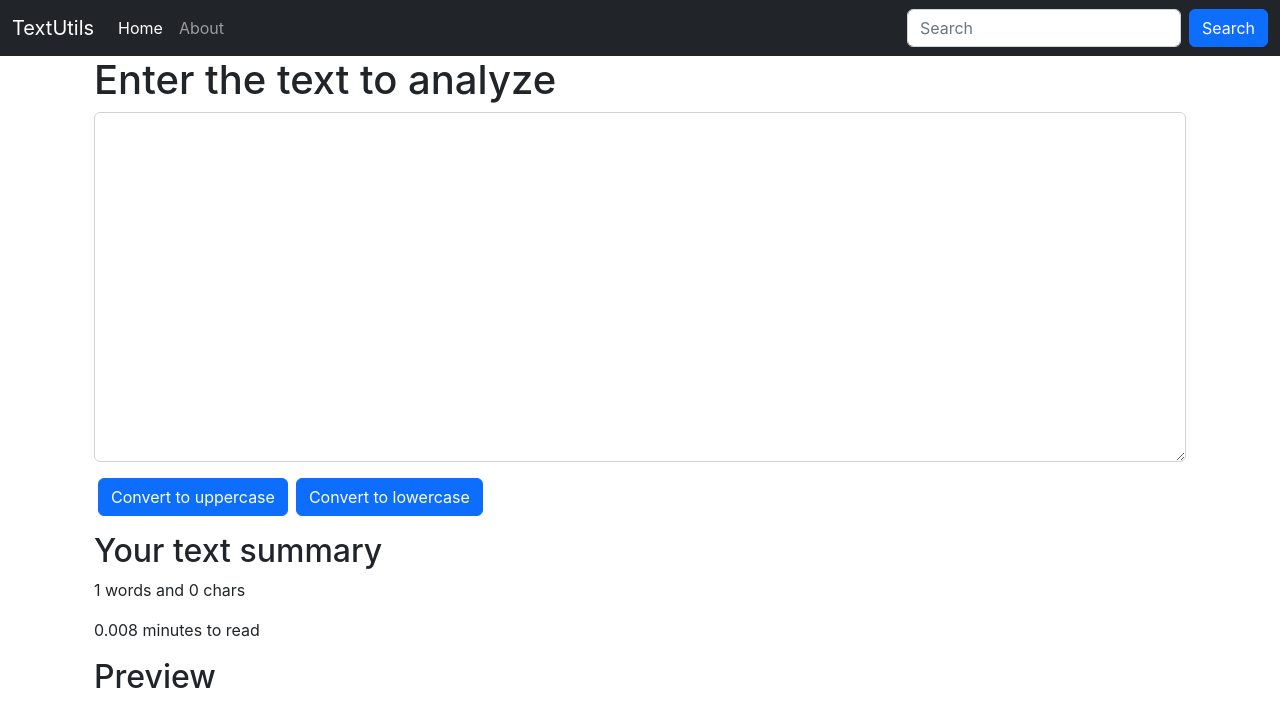
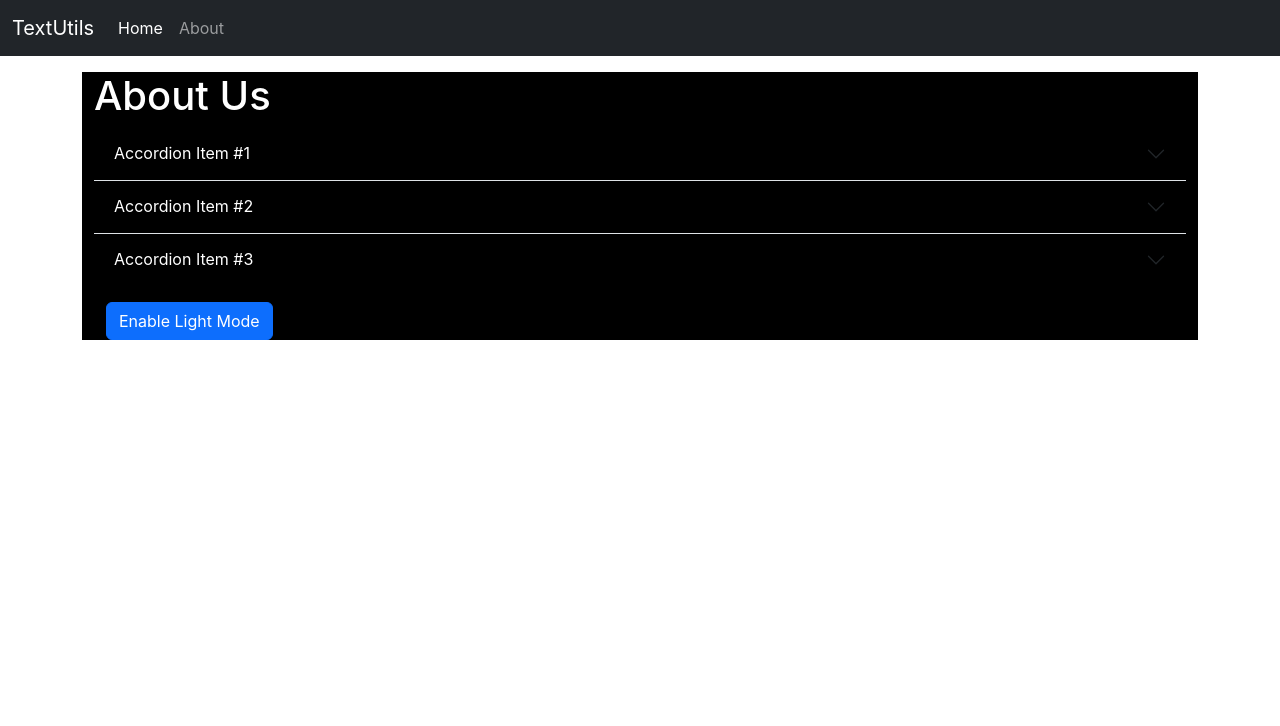
Before and after one commit to saud-ahmad24/react-demo-project, a React (Create React App) app: page / in a window 1280 px wide. Shown: the top 726 px of the page. Built offline with nearby package versions, Linux system fonts and the light colour scheme.

Commit message:
About page dark/light mode

```diff
--- a/public/index.html
+++ b/public/index.html
@@ -15,10 +15,13 @@
 
     <title>React App</title>
     <link href="https://cdn.jsdelivr.net/npm/bootstrap@5.2.3/dist/css/bootstrap.min.css" rel="stylesheet" integrity="sha384-rbsA2VBKQhggwzxH7pPCaAqO46MgnOM80zW1RWuH61DGLwZJEdK2Kadq2F9CUG65" crossorigin="anonymous">
+    <script src="https://cdn.jsdelivr.net/npm/@popperjs/core@2.11.6/dist/umd/popper.min.js" integrity="sha384-oBqDVmMz9ATKxIep9tiCxS/Z9fNfEXiDAYTujMAeBAsjFuCZSmKbSSUnQlmh/jp3" crossorigin="anonymous"></script>
+<script src="https://cdn.jsdelivr.net/npm/bootstrap@5.2.3/dist/js/bootstrap.min.js" integrity="sha384-cuYeSxntonz0PPNlHhBs68uyIAVpIIOZZ5JqeqvYYIcEL727kskC66kF92t6Xl2V" crossorigin="anonymous"></script>
   </head>
   <body>
+
     <noscript>You need to enable JavaScript to run this app.</noscript>
     <div id="root"></div>
-    <script src="https://cdn.jsdelivr.net/npm/@popperjs/core@2.11.6/dist/umd/popper.min.js" integrity="sha384-oBqDVmMz9ATKxIep9tiCxS/Z9fNfEXiDAYTujMAeBAsjFuCZSmKbSSUnQlmh/jp3" crossorigin="anonymous"></script>
+
   </body>
 </html>
--- a/src/App.js
+++ b/src/App.js
@@ -1,6 +1,7 @@
 import './App.css';
+import About from './components/About';
 import NavBar from './components/Navbar';
-import TextForm from './components/TextForm';
+// import TextForm from './components/TextForm';
 
 
 function App() {
@@ -8,7 +9,8 @@ function App() {
     <>
     <NavBar  title="TextUtils"/>
     <div className="container">
-    <TextForm heading="Enter the text to analyze"/>
+    {/* <TextForm heading="Enter the text to analyze"/> */}
+    <About/>
 
     </div>
     </>
--- /dev/null
+++ b/src/components/About.js
@@ -0,0 +1,68 @@
+import React, { useState } from 'react'
+
+export default function About() {
+   const [myStyle,setMyStyle]=useState({
+        color:'white',
+        backgroundColor:'black'
+    })
+    const [btntext,setbtntext]=useState("Enable Light Mode")
+
+    const toggleStyle=()=>{
+        if(myStyle.color==='black'){
+            setMyStyle({
+                color:'white',
+                backgroundColor:'black',
+                border:'1px solid white'
+            })
+            setbtntext("Enable Light Mode")
+        }else{
+            setMyStyle({
+                color:'black',
+                backgroundColor:'white',
+                border:'1px solid black'
+            })
+            setbtntext("Enable Dark Mode")
+        }
+    }
+
+  return (
+    <div className='container my-3' style={myStyle}>
+                <h1>About Us</h1>
+            <div className="accordion accordion-flush" id="accordionFlushExample">
+        <div className="accordion-item">
+            <h2 className="accordion-header" id="flush-headingOne">
+            <button className="accordion-button collapsed" style={myStyle} type="button" data-bs-toggle="collapse" data-bs-target="#flush-collapseOne" aria-expanded="false" aria-controls="flush-collapseOne">
+                Accordion Item #1
+            </button>
+            </h2>
+            <div id="flush-collapseOne" style={myStyle} className="accordion-collapse collapse" aria-labelledby="flush-headingOne" data-bs-parent="#accordionFlushExample">
+            <div className="accordion-body" style={myStyle}>Placeholder content for this accordion, which is intended to demonstrate the <code>.accordion-flush</code> class. This is the first item's accordion body.</div>
+            </div>
+        </div>
+        <div className="accordion-item">
+            <h2 className="accordion-header" id="flush-headingTwo">
+            <button className="accordion-button collapsed" style={myStyle} type="button" data-bs-toggle="collapse" data-bs-target="#flush-collapseTwo" aria-expanded="false" aria-controls="flush-collapseTwo">
+                Accordion Item #2
+            </button>
+            </h2>
+            <div id="flush-collapseTwo" style={myStyle} className="accordion-collapse collapse" aria-labelledby="flush-headingTwo" data-bs-parent="#accordionFlushExample">
+            <div className="accordion-body" style={myStyle}>Placeholder content for this accordion, which is intended to demonstrate the <code>.accordion-flush</code> class. This is the second item's accordion body. Let's imagine this being filled with some actual content.</div>
+                </div>
+            </div>
+            <div className="accordion-item">
+                <h2 className="accordion-header" id="flush-headingThree">
+                <button className="accordion-button collapsed" style={myStyle} type="button" data-bs-toggle="collapse" data-bs-target="#flush-collapseThree" aria-expanded="false" aria-controls="flush-collapseThree">
+                    Accordion Item #3
+                </button>
+                </h2>
+                <div id="flush-collapseThree" style={myStyle} className="accordion-collapse collapse" aria-labelledby="flush-headingThree" data-bs-parent="#accordionFlushExample">
+                <div className="accordion-body" style={myStyle}>Placeholder content for this accordion, which is intended to demonstrate the <code>.accordion-flush</code> class. This is the third item's accordion body. Nothing more exciting happening here in terms of content, but just filling up the space to make it look, at least at first glance, a bit more representative of how this would look in a real-world application.</div>
+                </div>
+            </div>
+        </div>
+    <div className="container my-3">
+    <button type='button' onClick={toggleStyle} className='btn btn-primary'>{btntext}</button>
+    </div>
+    </div>
+  )
+}
--- a/src/components/Navbar.js
+++ b/src/components/Navbar.js
@@ -31,7 +31,7 @@ export default function NavBar(props) {
               </a>
             </li>
           </ul>
-          <form className="d-flex" role="search">
+          {/* <form className="d-flex" role="search">
             <input
               className="form-control me-2"
               type="search"
@@ -41,7 +41,7 @@ export default function NavBar(props) {
             <button className="btn btn-primary" type="submit">
               Search
             </button>
-          </form>
+          </form> */}
         </div>
       </div>
     </nav>
--- a/src/components/TextForm.js
+++ b/src/components/TextForm.js
@@ -16,6 +16,11 @@ export default function TextForm(props) {
     console.log("changed");
     setText(event.target.value);
   };
+  const handleClearClick = () => {
+    console.log("handleUpClick is clicked" + text);
+    let newText = '';
+    setText(newText);
+  };
 
   return (
     <>
@@ -29,6 +34,10 @@ export default function TextForm(props) {
       <button onClick={handleLoClick} className="btn btn-primary mx-1">
         Convert to lowercase
       </button>
+      <button onClick={handleClearClick} className="btn btn-primary mx-1">
+        Clear Text
+      </button>
+
     </div>
     <div className="container my-3">
     <h2>Your text summary</h2>
```
